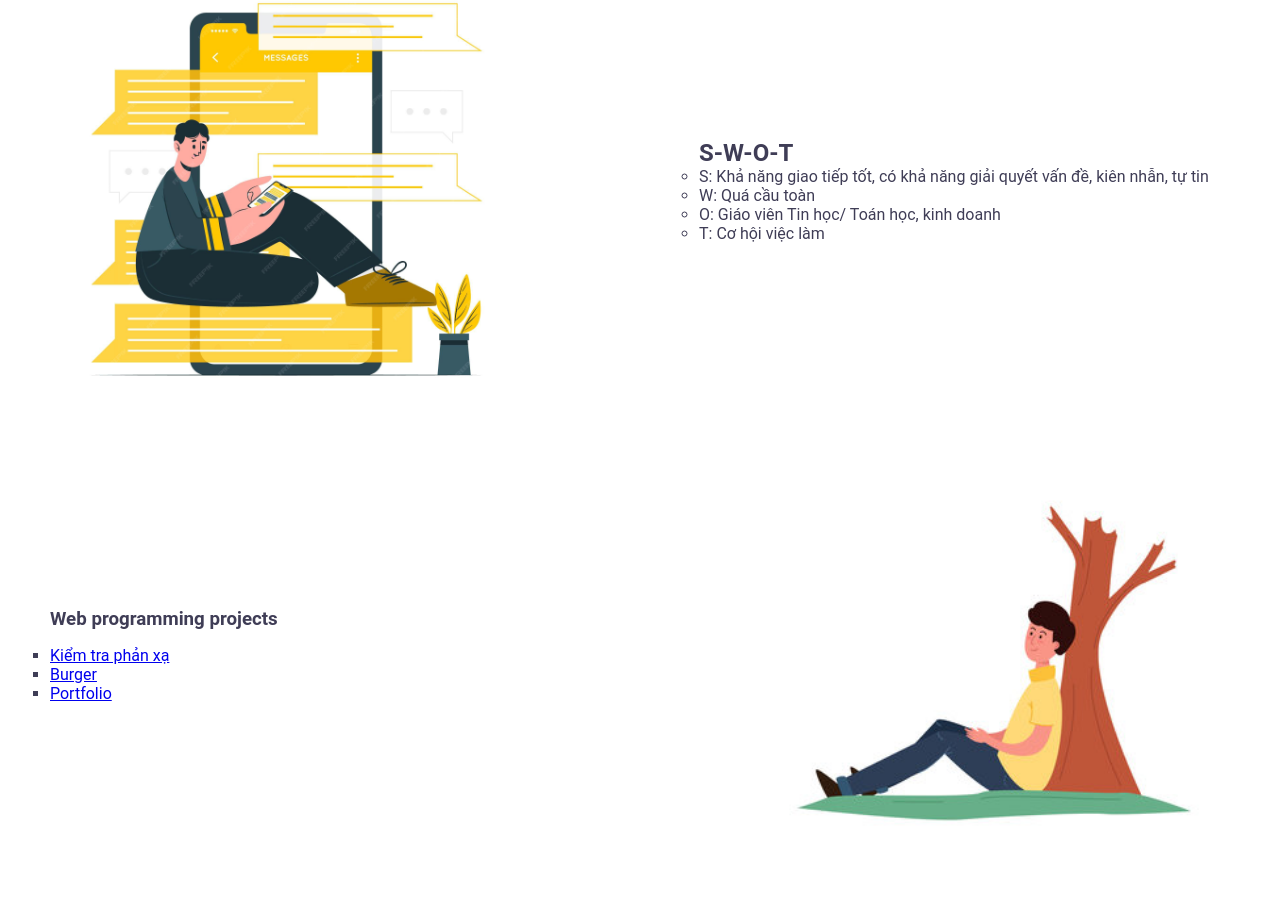
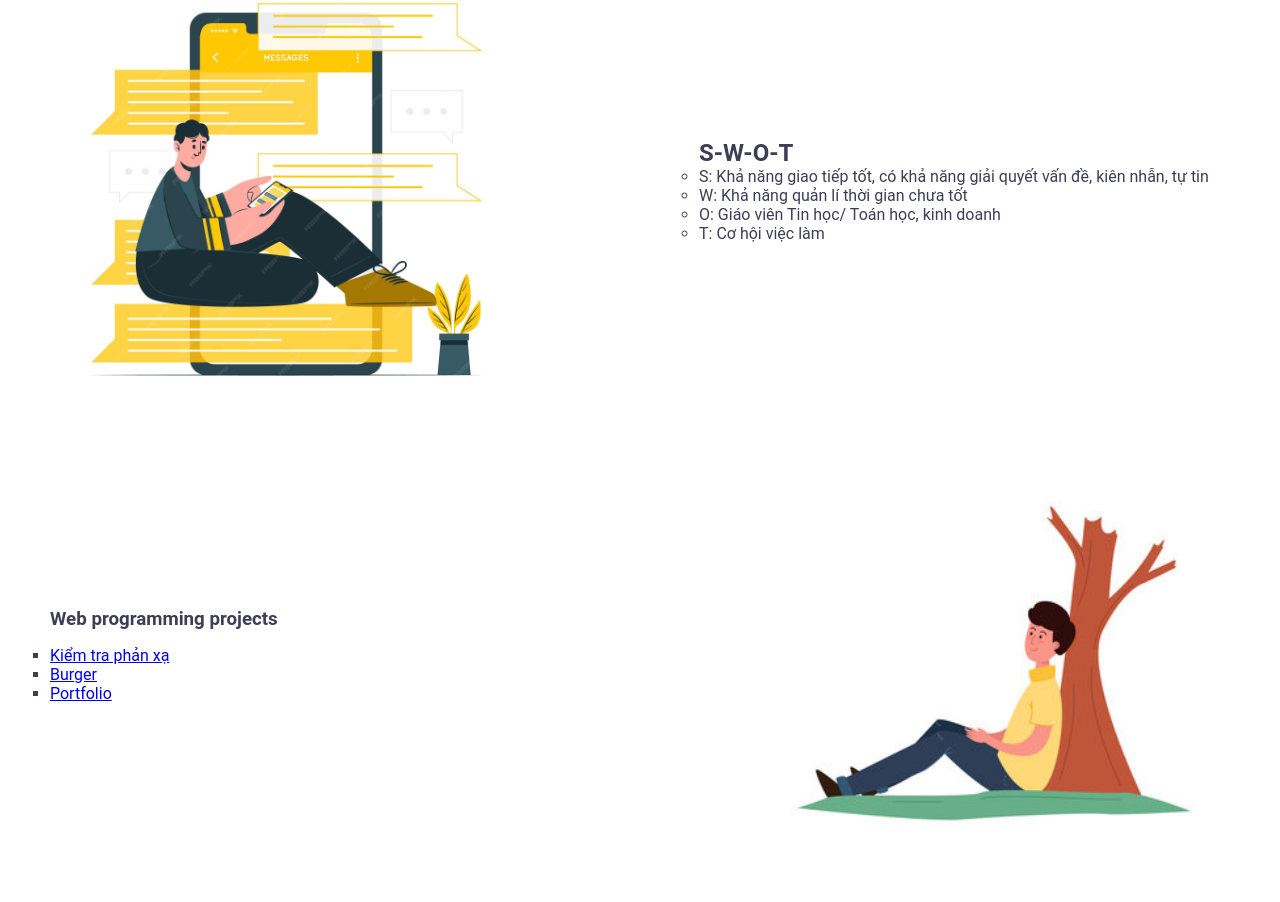
Before and after one commit to Giabao231202/giabao231202.github.io, a plain HTML site: page index.html in a window 1280 px wide. Shown: the part 1317-2219 px from the top of the page. Drawn offline with Linux system fonts and the light colour scheme.

Commit message:
Update index.html

```diff
--- a/index.html
+++ b/index.html
@@ -95,7 +95,7 @@
                   S: Khả năng giao tiếp tốt, có khả năng giải quyết vấn đề, kiên nhẫn, tự tin
               </li>
               <li>
-                  W: Quá cầu toàn
+                  W: Khả năng quản lí thời gian chưa tốt
               </li>
               <li>
                   O: Giáo viên Tin học/ Toán học, kinh doanh
```
